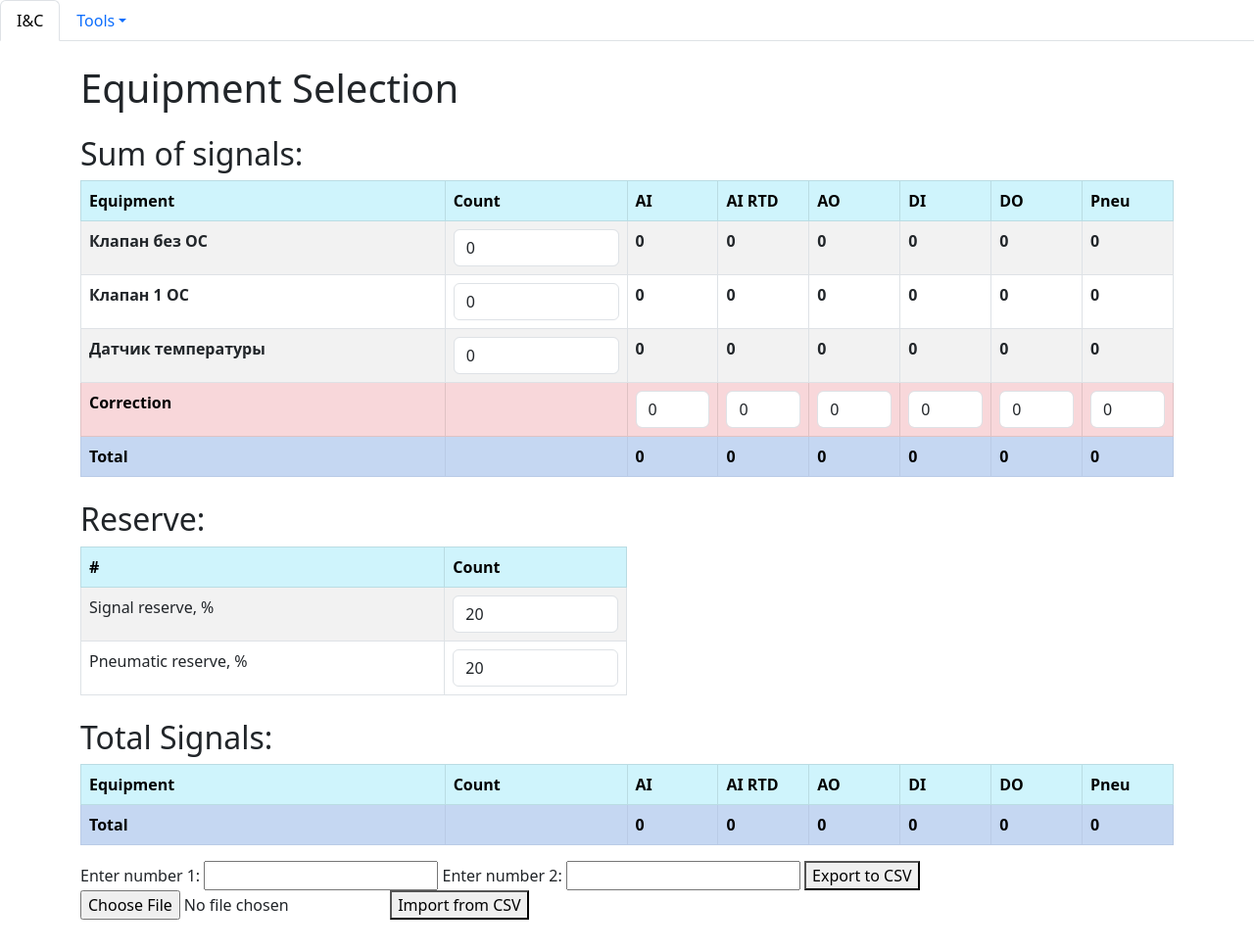
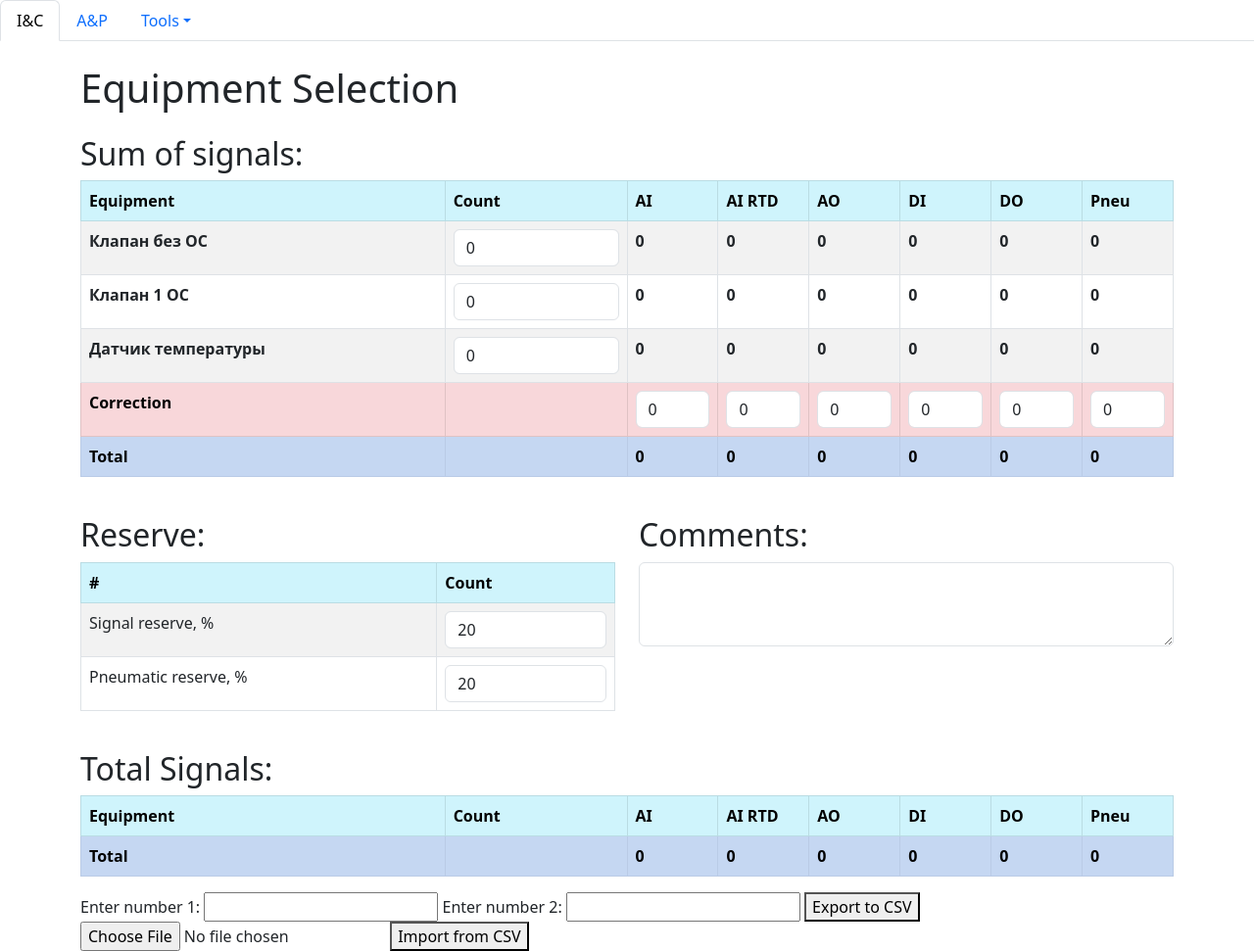
Before and after one commit to Pragmatist1618/CalculationOfTCP, a Django app: page / in a window 1280 px wide. Shown: the whole page at 98% size. Before the commit the page ends 939 px from the top, so only its background shows below. Run offline with Django 4.2, Linux system fonts and the light colour scheme; data comes from the database, SQL or seed files in the repository; lists and menus that the app fills with data are empty.

Commit message:
add comments

```diff
--- a/templates/equipmentSelection/base.html
+++ b/templates/equipmentSelection/base.html
@@ -13,13 +13,7 @@
     <script src="{% static 'equipmentSelection/js/data_exchange.js' %}"></script>
 </head>
 <body>
-<div class="container">
-    {% block navigation %}
-        <!-- Здесь разместите вашу навигацию -->
-    {% endblock %}
-</div>
 {% include 'equipmentSelection/nav.html' %}
 
 {% include 'equipmentSelection/calculate_signals.html' %}
-</div>
 </body>
--- a/templates/equipmentSelection/calculate_signals.html
+++ b/templates/equipmentSelection/calculate_signals.html
@@ -62,9 +62,9 @@
         </table>
     </form>
 
+    <div class="row">
+        <div class="col-md-6">
             <h2 class="mt-4 mb-2">Reserve:</h2>
-
-    <div class="col-md-6">
             <table class="table table-striped table-bordered col-6">
                 <thead>
                 <tr class="table-info">
@@ -89,6 +89,13 @@
                 </tr>
                 </tbody>
             </table>
+        </div>
+
+        <div class="col-md-6">
+{#            <label for="exampleFormControlTextarea1">Comments</label>#}
+            <h2 class="mt-4 mb-2">Comments:</h2>
+            <textarea class="form-control" id="exampleFormControlTextarea1" rows="3"></textarea>
+        </div>
     </div>
 
     <h2 class="mt-4 mb-2">Total Signals:</h2>
--- a/templates/equipmentSelection/nav.html
+++ b/templates/equipmentSelection/nav.html
@@ -3,6 +3,9 @@
     <ul class="nav nav-tabs">
         <li class="nav-item">
             <a class="nav-link active" aria-current="page" href="#">I&C</a>
+        </li>
+        <li class="nav-item">
+            <a class="nav-link" aria-current="page" href="#">A&P</a>
         </li>
         <li class="nav-item dropdown">
             <a class="nav-link dropdown-toggle" data-bs-toggle="dropdown" href="#" role="button" aria-expanded="false">Tools</a>
--- a/todo.txt
+++ b/todo.txt
@@ -8,4 +8,4 @@
 8. Инструкция - как отдельное окно? М.б. скачивание ворд файла с сервера?
 9. Добавить иконку и подпись пага
 10. Добавить поле курса евро (значение в инпут вставлять автоматически, при врзможности), добавить поле +- для пересчета в рубли
-11. На каждом листе поле для комментария
++ 11. На каждом листе поле для комментария
```
Lines whose indentation alone changed are shown as unchanged.
